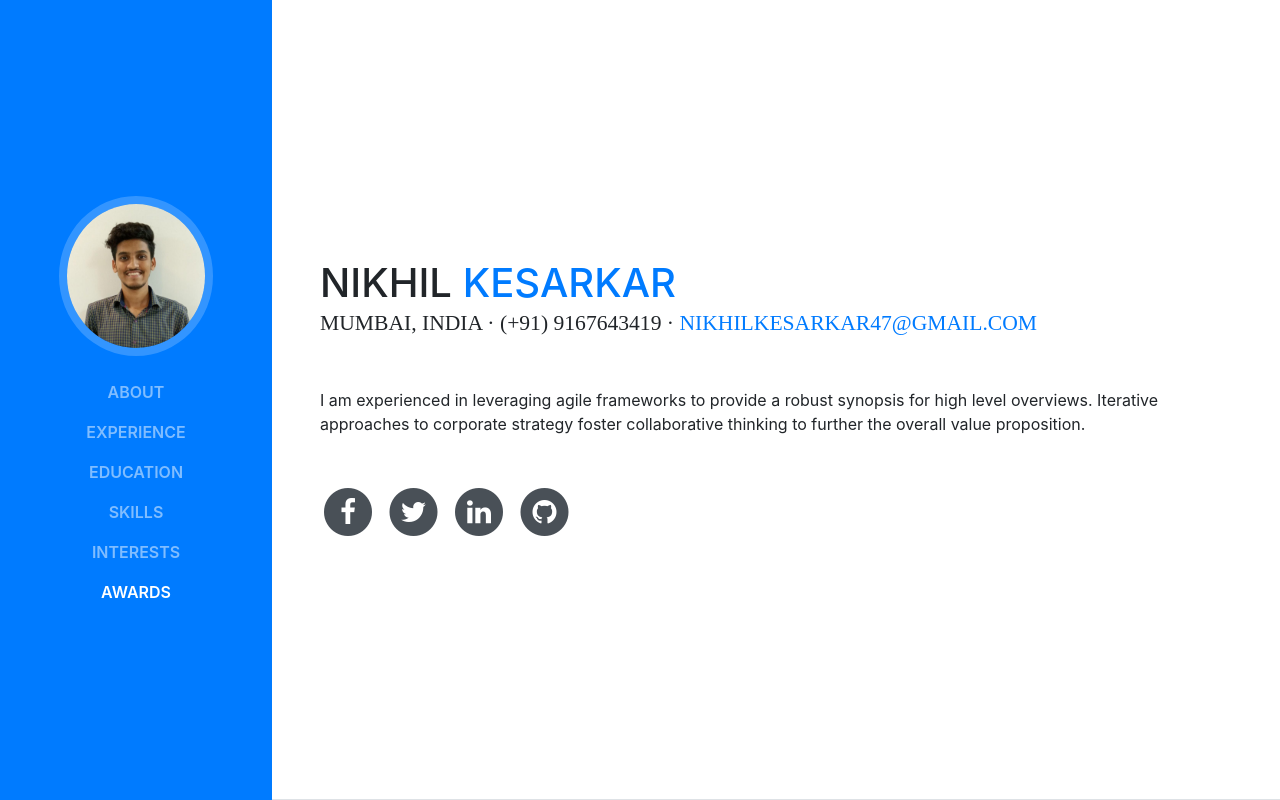
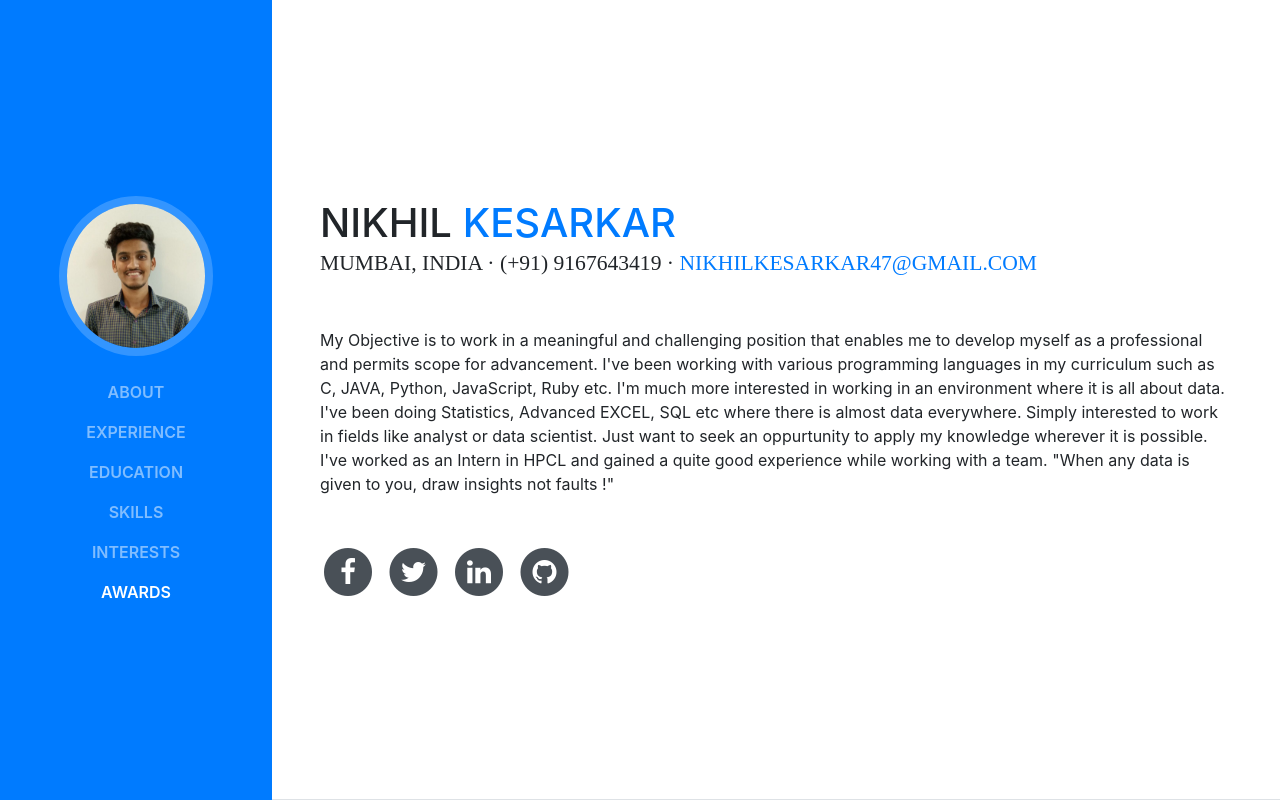
Before and after one commit to Bosnomer/nikhilkesarkarportfolio, a website with bundled scripts: page index.html in a window 1280 px wide. Shown: the top 800 px of the page. Built offline with nearby package versions, Linux system fonts and the light colour scheme; a web font is replaced by a local one.

Commit message:
Update index.html

```diff
--- a/index.html
+++ b/index.html
@@ -71,7 +71,14 @@
           <div class="subheading mb-5">Mumbai, India · (+91) 9167643419 ·
             <a href="mailto:nikhilkesarkar47@gmail.com">nikhilkesarkar47@gmail.com</a>
           </div>
-          <p class="mb-5">I am experienced in leveraging agile frameworks to provide a robust synopsis for high level overviews. Iterative approaches to corporate strategy foster collaborative thinking to further the overall value proposition.</p>
+          <p class="mb-5">My Objective is to work in a meaningful and challenging position that enables me to develop myself as a professional and permits scope for advancement.
+                          I've been working with various programming languages in my curriculum such as C, JAVA, Python, JavaScript, Ruby etc.
+                          I'm much more interested in working in an environment where it is all about data. I've been doing Statistics, Advanced EXCEL, SQL etc where there is almost data everywhere.
+                          Simply interested to work in fields like analyst or data scientist.
+                          Just want to seek an oppurtunity to apply my knowledge wherever it is possible.
+                          I've worked as an Intern in HPCL and gained a quite good experience while working with a team.
+
+                          "When any data is given to you, draw insights not faults !" </p>
           <ul class="list-inline list-social-icons mb-0">
             <li class="list-inline-item">
               <a href="#">
```
